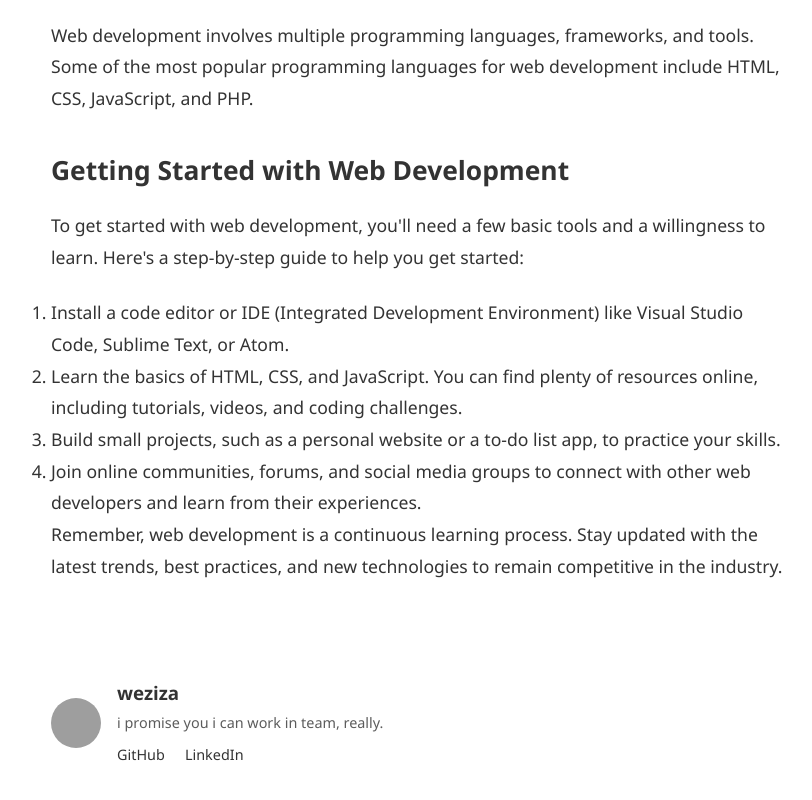
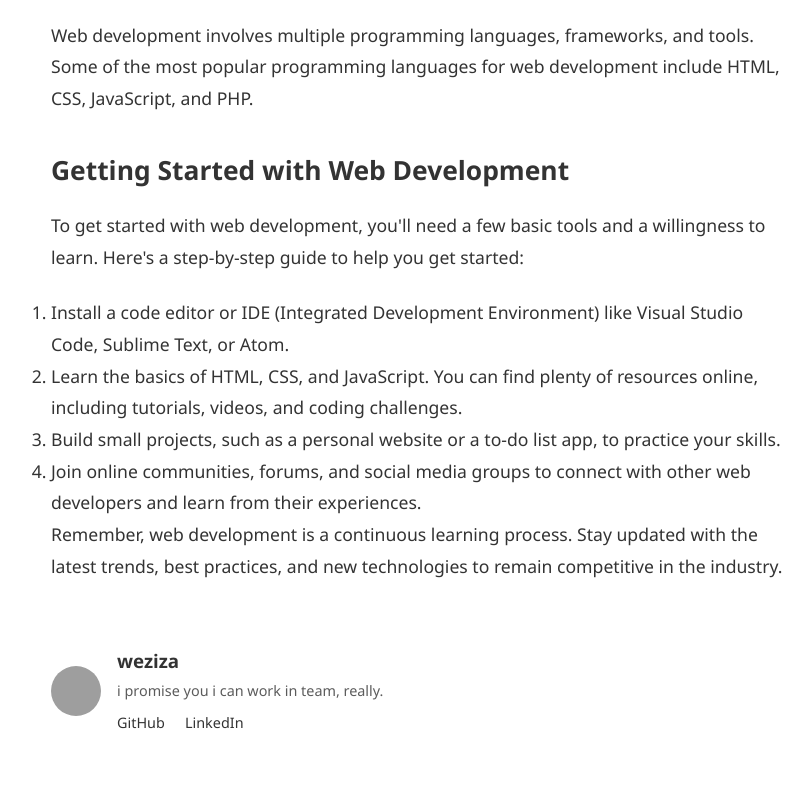
Before and after one commit to wweziza/wweziza.github.io, a plain HTML site: page paper/dir/getting-started-with-web-development.html in a window 1280 px wide. Shown: the part 708-1508 px from the top of the page, without its empty margins (221-1033 px from the left). Before the commit the page ends 1476 px from the top, so only its background shows below. Drawn offline with Linux system fonts and the light colour scheme; grey boxes are pictures that could not be loaded; files whose address does not match are found by name.

Commit message:
blog reposition

```diff
--- a/paper/dir/getting-started-with-web-development.html
+++ b/paper/dir/getting-started-with-web-development.html
@@ -77,8 +77,8 @@
         }
         .author-section {
             margin-top: 4rem;
-            padding-top: 2rem;
             border-top: 1px solid var(--border-color);
+            padding-bottom: 4rem;
         }
 
         .author-container {
@@ -208,7 +208,7 @@
                 best practices, and new technologies to remain competitive in the industry.
             </p>
         </div>
-        <div class="author-section">
+        <div class="author-section"">
             <div class="author-container">
                 <img src="https://github.com/wweziza.png" alt="Author's profile picture" class="author-image">
                 <div class="author-info">
```
Also changed, not shown: paper/dir/understanding-the-git.html (+1 -1 lines).
